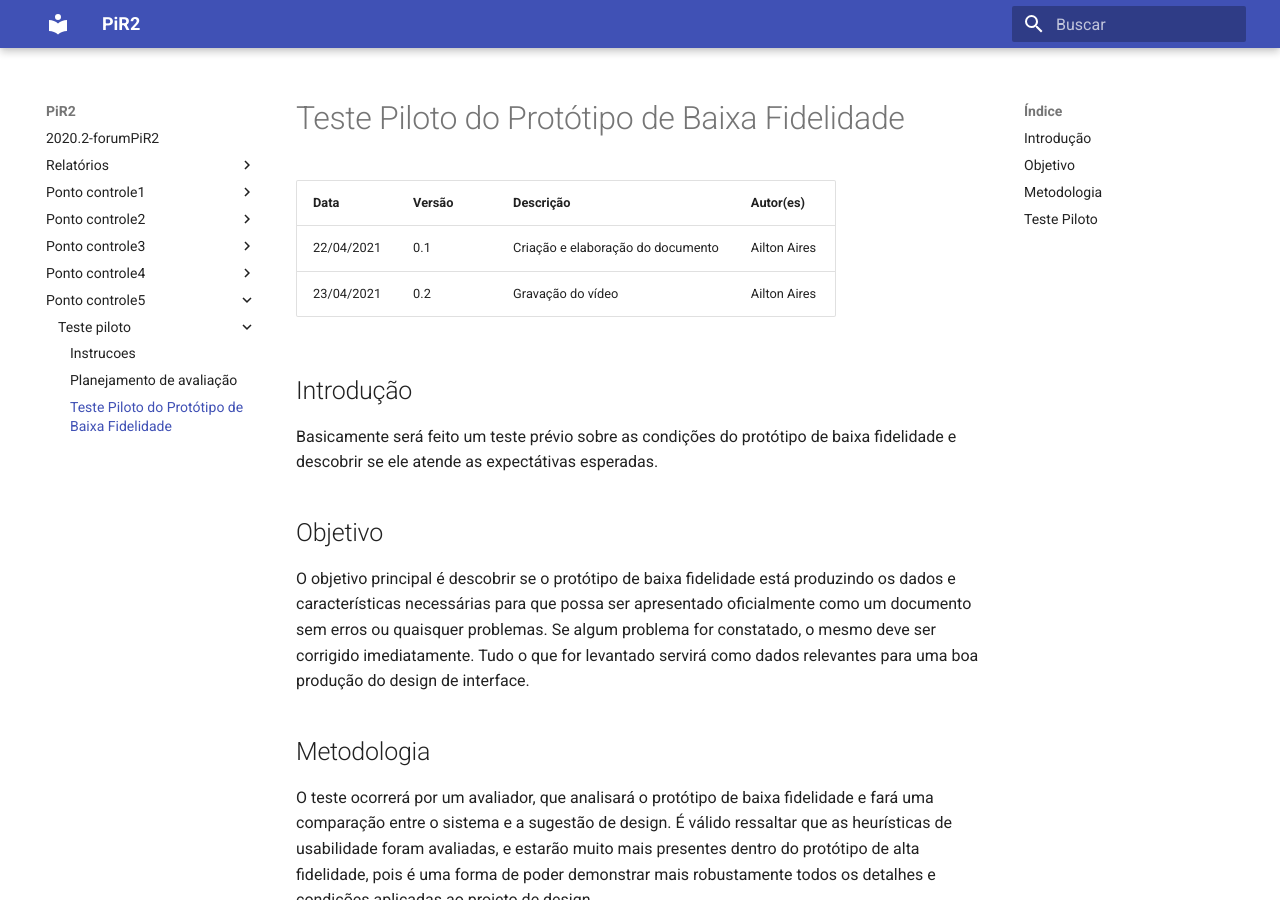
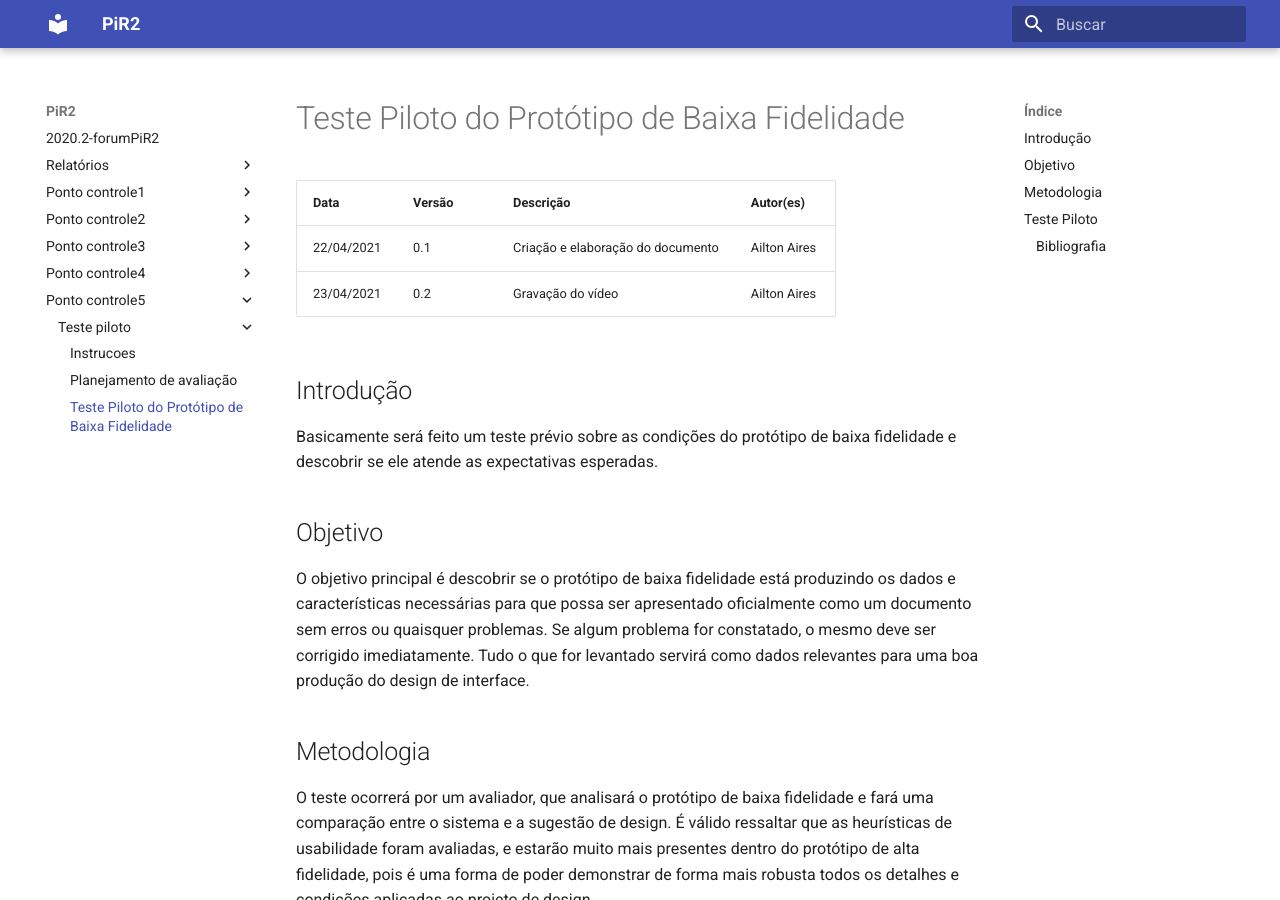
Before and after one commit to liversonp/2020.2-forumPiR2, an MkDocs documentation site: the page built from docs/ponto_controle5/teste_piloto/teste_piloto_baixa_fidelidade.md, in a window 1280 px wide and 900 px high. Built offline with MkDocs 1.6.1 and Material for MkDocs 9.7.7, drawn with Linux system fonts in a browser that asks for light colours; some of the changed text lies outside the part shown.

Commit message:
Update teste_piloto_baixa_fidelidade.md

```diff
--- a/docs/ponto_controle5/teste_piloto/teste_piloto_baixa_fidelidade.md
+++ b/docs/ponto_controle5/teste_piloto/teste_piloto_baixa_fidelidade.md
@@ -6,19 +6,19 @@
 | 23/04/2021 | 0.2    | Gravação do vídeo                 | Ailton Aires |
 
 ## Introdução
-Basicamente será feito um teste prévio sobre as condições do protótipo de baixa fidelidade e descobrir se ele atende as expectátivas esperadas.
+Basicamente será feito um teste prévio sobre as condições do protótipo de baixa fidelidade e descobrir se ele atende as expectativas esperadas.
 
 ## Objetivo
 O objetivo principal é descobrir se o protótipo de baixa fidelidade está produzindo os dados e características necessárias para que possa ser apresentado oficialmente como um documento sem erros ou quaisquer problemas. Se algum problema for constatado, o mesmo deve ser corrigido imediatamente. Tudo o que for levantado servirá como dados relevantes para uma boa produção do design de interface.
 
 ## Metodologia
-O teste ocorrerá por um avaliador, que analisará o protótipo de baixa fidelidade e fará uma comparação entre o sistema e a sugestão de design. É válido ressaltar que as heurísticas de usabilidade foram avaliadas, e estarão muito mais presentes dentro do protótipo de alta fidelidade, pois é uma forma de poder demonstrar mais robustamente todos os detalhes e condições aplicadas ao projeto de design.
+O teste ocorrerá por um avaliador, que analisará o protótipo de baixa fidelidade e fará uma comparação entre o sistema e a sugestão de design. É válido ressaltar que as heurísticas de usabilidade foram avaliadas, e estarão muito mais presentes dentro do protótipo de alta fidelidade, pois é uma forma de poder demonstrar de forma mais robusta todos os detalhes e condições aplicadas ao projeto de design.
 
 ## Teste Piloto
 
 <iframe width="560" height="315" src="https://www.youtube.com/embed/_XnkjnANOSI" frameborder="0" allow="accelerometer; autoplay; clipboard-write; encrypted-media; gyroscope; picture-in-picture" allowfullscreen></iframe>
 
 
-# Bibliografia
+### Bibliografia
 
 BARBOSA, Simone Diniz Junqueira; DA SILVA, Bruno Santana. Interação humano-computador. Elsevier, 2010.
```
